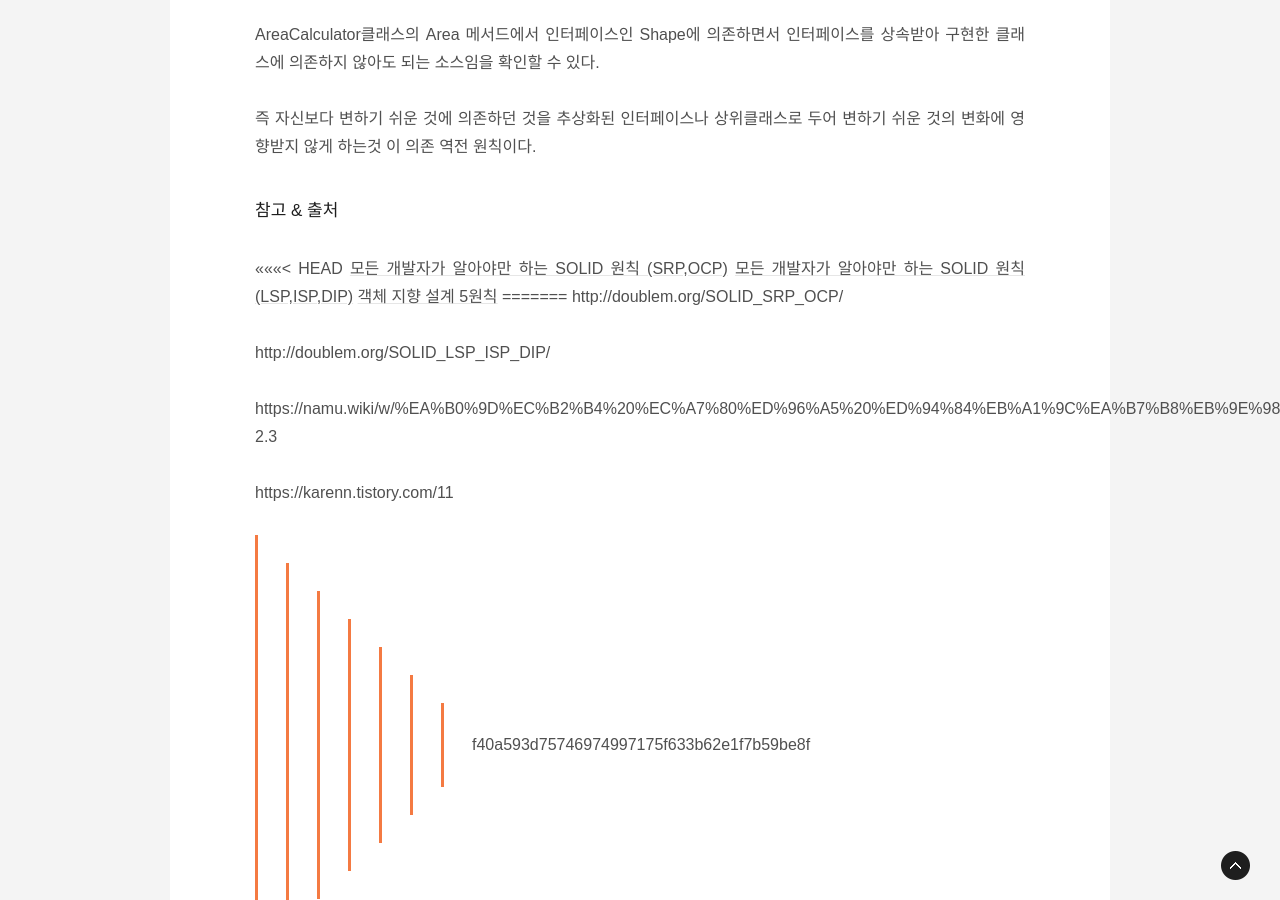
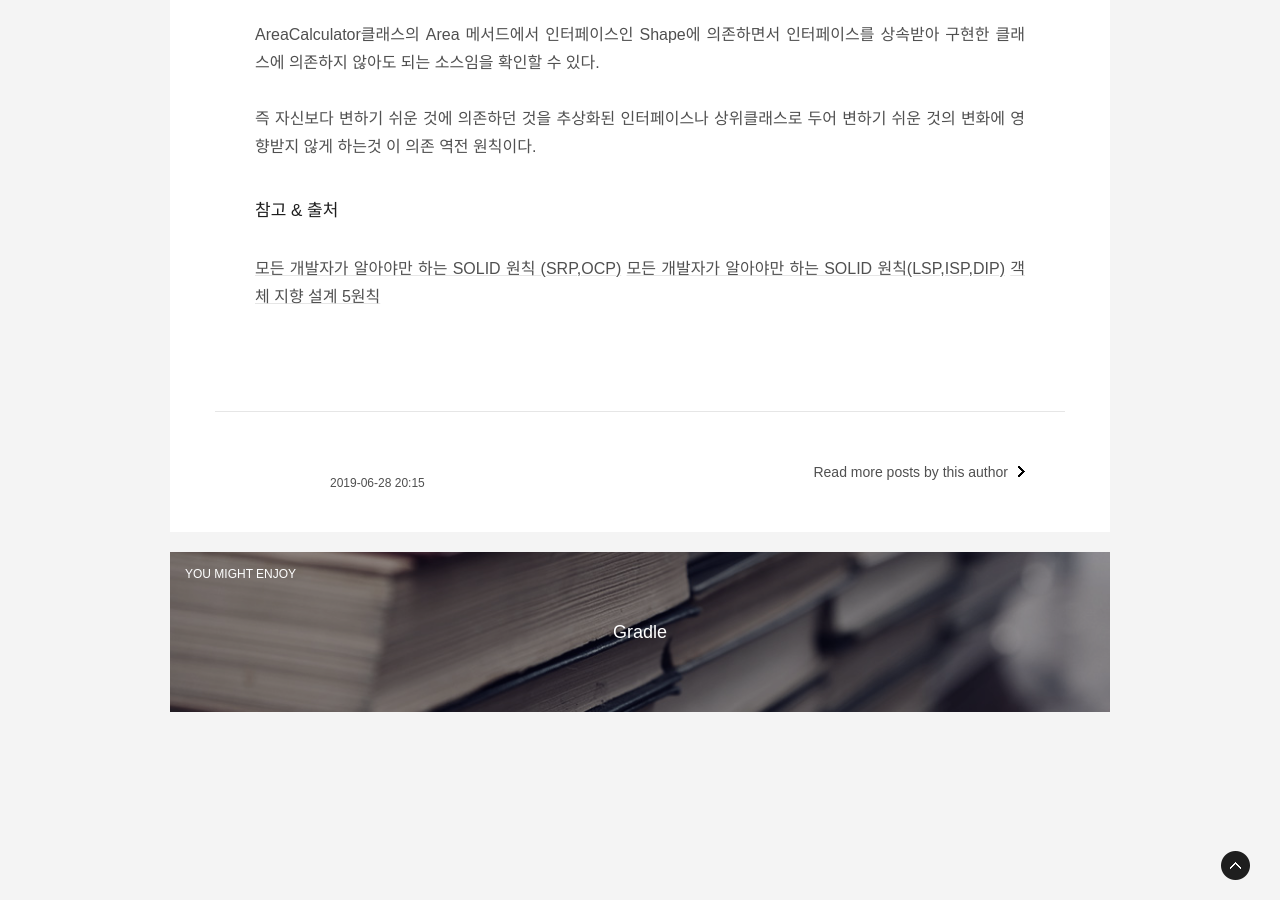
Before and after one commit to yb931116/yb931116.github.io, a Jekyll site: the page built from _posts/2019-07-03-SOLID-Principle.md, in a window 1280 px wide and 900 px high, scrolled down 5574 px. Built offline with Jekyll 4.4.1, drawn with Linux system fonts in a browser that asks for light colours; some web fonts are replaced; our own code applies the rules of GitHub Pages for plain Markdown files.

Commit message:
git 은 어렵다

```diff
--- a/_posts/2019-07-03-SOLID-Principle.md
+++ b/_posts/2019-07-03-SOLID-Principle.md
@@ -149,16 +149,6 @@ AreaCalculator클래스의 Area 메서드에서 인터페이스인 Shape에 의
 
 #### 참고 & 출처
 
-<<<<<<< HEAD
 [모든 개발자가 알아야만 하는 SOLID 원칙 (SRP,OCP)](http://doublem.org/SOLID_SRP_OCP/)
 [모든 개발자가 알아야만 하는 SOLID 원칙(LSP,ISP,DIP)](http://doublem.org/SOLID_LSP_ISP_DIP/)
 [객체 지향 설계 5원칙](https://karenn.tistory.com/11)
-=======
-http://doublem.org/SOLID_SRP_OCP/
-
-http://doublem.org/SOLID_LSP_ISP_DIP/
-
-https://namu.wiki/w/%EA%B0%9D%EC%B2%B4%20%EC%A7%80%ED%96%A5%20%ED%94%84%EB%A1%9C%EA%B7%B8%EB%9E%98%EB%B0%8D/%EC%9B%90%EC%B9%99#s-2.3
-
-https://karenn.tistory.com/11
->>>>>>> f40a593d75746974997175f633b62e1f7b59be8f
```
